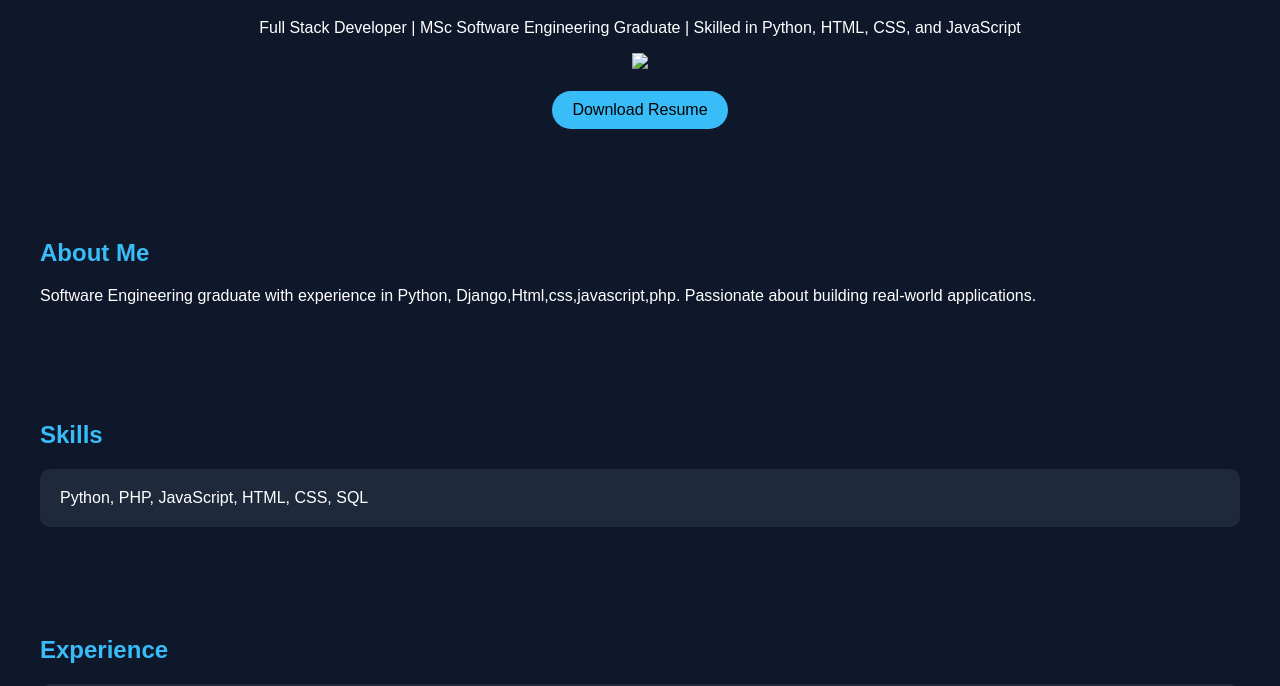
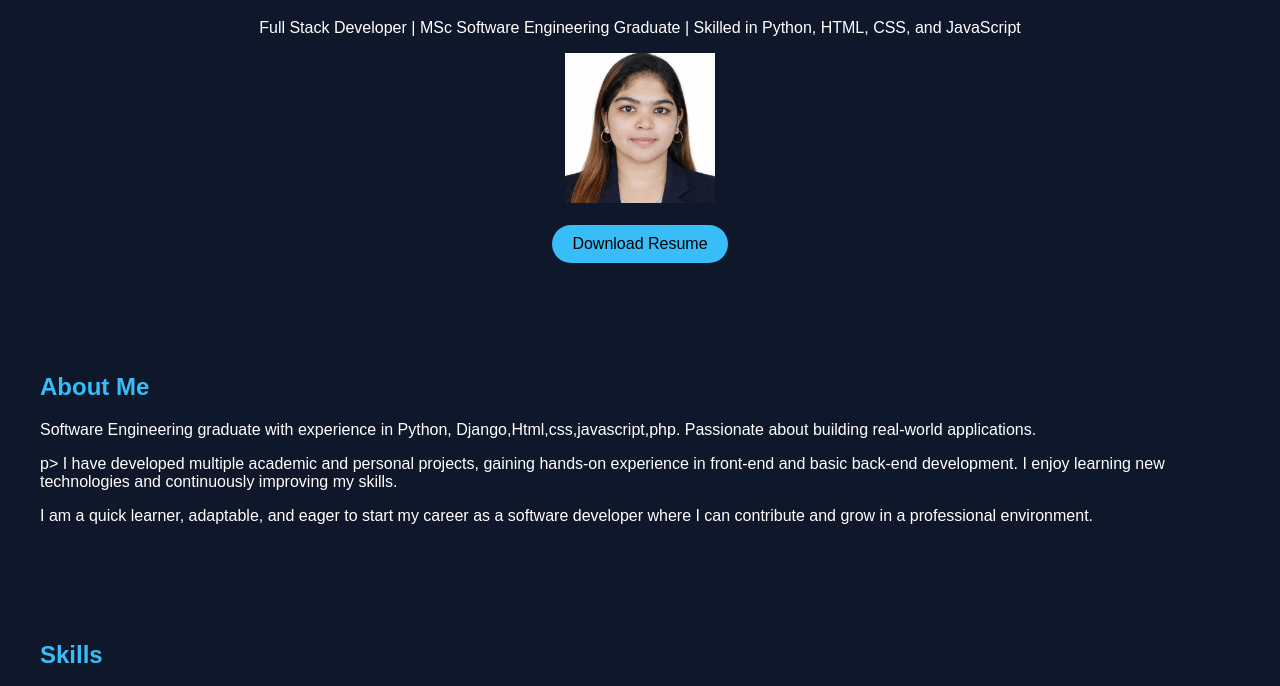
Before and after one commit to farhana888/farhana888.github.io, a plain HTML site: page index.html in a window 1280 px wide. Shown: the part 111-797 px from the top of the page. Drawn offline with Linux system fonts and the light colour scheme.

Commit message:
Update index.html

```diff
--- a/index.html
+++ b/index.html
@@ -19,7 +19,7 @@ a.btn{display:inline-block;padding:10px 20px;background:#38bdf8;color:black;text
 <header>
 <h1>Farhana S F</h1>
 <p>Full Stack Developer | MSc Software Engineering Graduate | Skilled in Python, HTML, CSS, and JavaScript</p>
-<img src="Farhana sf.png" width="150">
+<img src="Farhana s f.png" width="150">
 <br><br>
 <a class="btn" href="Farhanaresume.pdf" download>Download Resume</a>
 </header>
@@ -27,7 +27,15 @@ a.btn{display:inline-block;padding:10px 20px;background:#38bdf8;color:black;text
 <section>
 <h1>About Me</h1>
 <p>Software Engineering graduate with experience in Python, Django,Html,css,javascript,php. Passionate about building real-world applications.</p>
+  p>
+    I have developed multiple academic and personal projects, gaining hands-on experience in front-end and basic back-end development. I enjoy learning new technologies and continuously improving my skills.
+  </p>
+
+  <p>
+    I am a quick learner, adaptable, and eager to start my career as a software developer where I can contribute and grow in a professional environment.
+  </p>
 </section>
+
 
 <section>
 <h1>Skills</h1>
```
